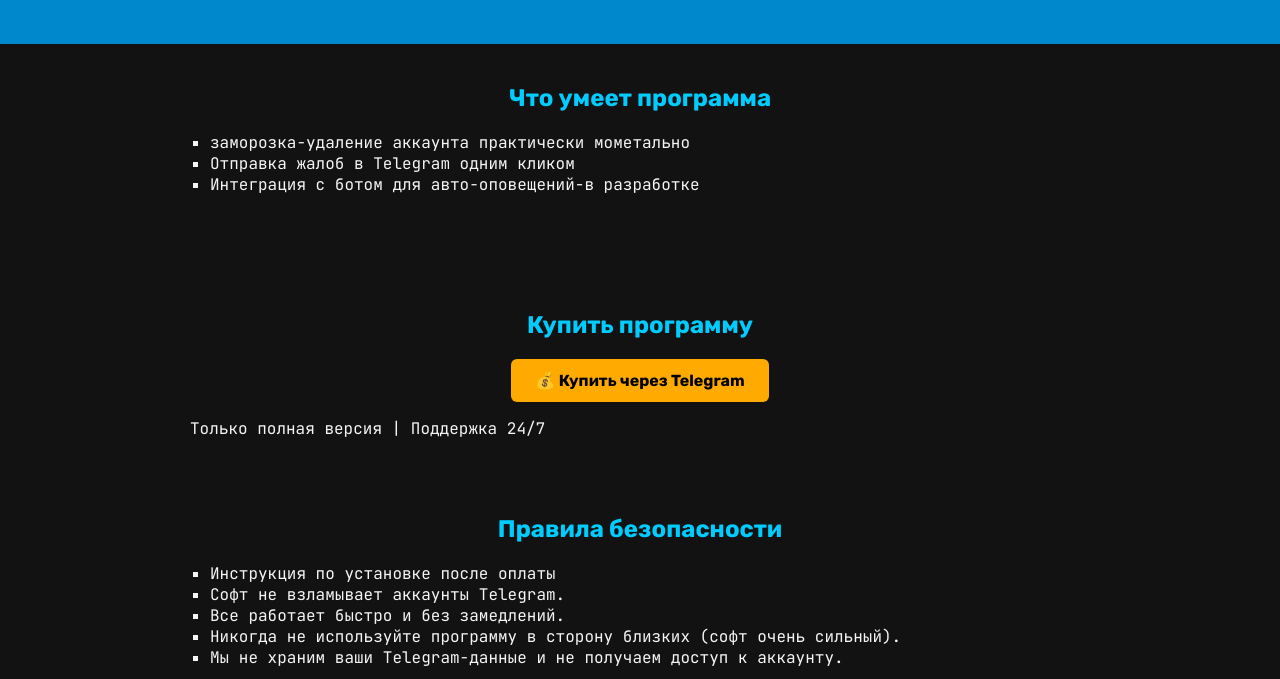
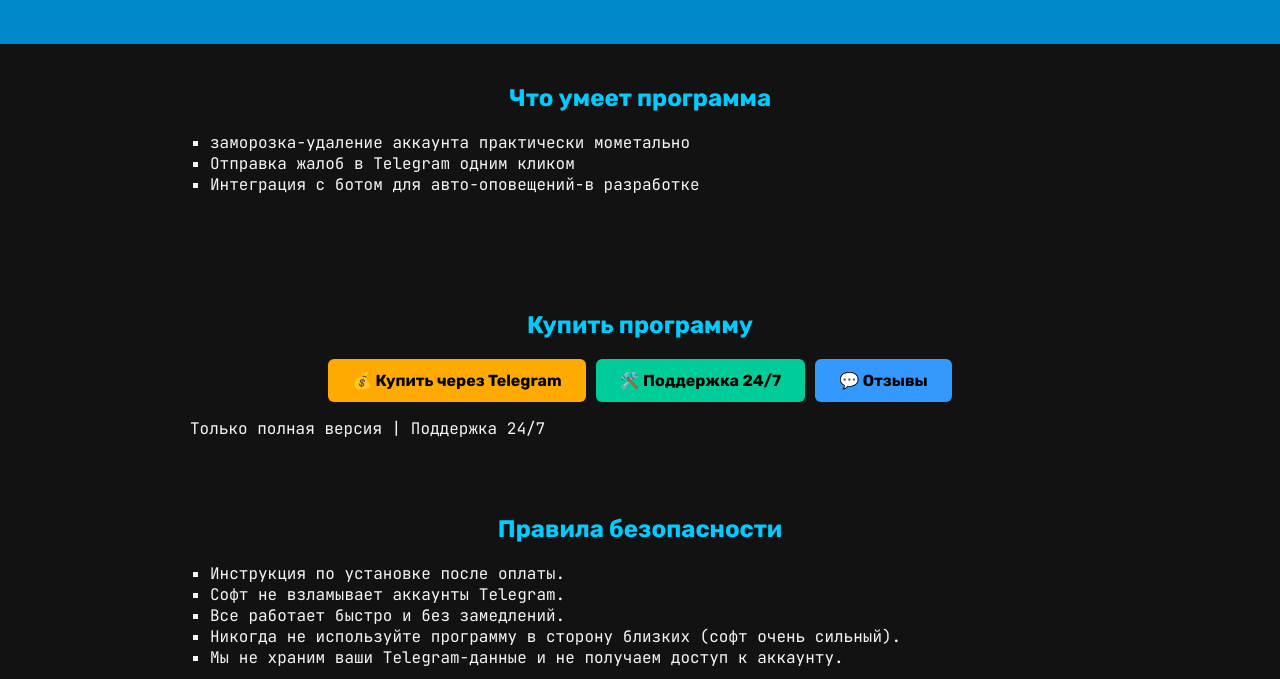
Before and after one commit to muhammadstand/anarxistznozakk, a plain HTML site: page index.html in a window 1280 px wide. Shown: the part 121-800 px from the top of the page. Drawn offline with Linux system fonts and the light colour scheme.

Commit message:
Update index.html

```diff
--- a/index.html
+++ b/index.html
@@ -2,7 +2,7 @@
 <html lang="ru">
 <head>
   <meta charset="UTF-8">
-  <title>Сносер аккаунтов для Telegram</title>
+  <title>Анти-Мошенник для Telegram</title>
   <meta name="viewport" content="width=device-width, initial-scale=1">
   <!-- Google Fonts -->
   <link href="https://fonts.googleapis.com/css2?family=Rubik:wght@400;700&family=JetBrains+Mono&display=swap" rel="stylesheet">
@@ -58,14 +58,17 @@
     .download .buttons {
       display: flex;
       justify-content: center;
+      flex-wrap: wrap;
+      gap: 10px;
       margin-bottom: 15px;
     }
 
-    .download .buy-btn {
+    .buy-btn,
+    .support-btn,
+    .review-btn {
       display: inline-block;
       padding: 12px 24px;
       border-radius: 6px;
-      background-color: #ffaa00;
       color: #000;
       text-decoration: none;
       font-weight: bold;
@@ -73,8 +76,28 @@
       transition: background 0.2s ease;
     }
 
-    .download .buy-btn:hover {
+    .buy-btn {
+      background-color: #ffaa00;
+    }
+
+    .buy-btn:hover {
       background-color: #ff8800;
+    }
+
+    .support-btn {
+      background-color: #00cc99;
+    }
+
+    .support-btn:hover {
+      background-color: #00aa77;
+    }
+
+    .review-btn {
+      background-color: #3399ff;
+    }
+
+    .review-btn:hover {
+      background-color: #1a8cff;
     }
 
     .screenshots .gallery {
@@ -113,7 +136,7 @@
 <body>
   <header>
 
-    <h1>    снос-аккаунтов</h1>
+    <h1>снос-аккаунтов</h1>
     <p>Умный софт для сноса аккаунтов Telegram</p>
   </header>
 
@@ -134,6 +157,8 @@
     <h2>Купить программу</h2>
     <div class="buttons">
       <a href="https://t.me/VkAnarxistt" target="_blank" class="buy-btn">💰 Купить через Telegram</a>
+      <a href="https://t.me/garant_prest1ge" target="_blank" class="support-btn">🛠️ Поддержка 24/7</a>
+      <a href="https://t.me/otzovisnos" target="_blank" class="review-btn">💬 Отзывы</a>
     </div>
     <p>Только полная версия | Поддержка 24/7</p>
   </section>
@@ -141,7 +166,7 @@
   <section class="safety">
     <h2>Правила безопасности</h2>
     <ul>
-      <li>Инструкция по установке после оплаты</li>
+      <li>Инструкция по установке после оплаты.</li>
       <li>Софт не взламывает аккаунты Telegram.</li>
       <li>Все работает быстро и без замедлений.</li>
       <li>Никогда не используйте программу в сторону близких (софт очень сильный).</li>
@@ -151,11 +176,8 @@
 
   <section class="about">
     <h2>О проекте</h2>
-    <p>Этот инструмент создан обученными людьми для сноса аккаунтов. Мы стараемся для вас. Этот софт поможет вам наказать или же заработать деньги на сносе аккаунтов Telegram.
-        Дал другу доступ к софту без оплаты = минус аккаунт
-    </p>
+    <p>Этот инструмент создан обученными людьми для сноса аккаунтов. Мы стараемся для вас. Этот софт поможет вам наказать или же заработать деньги на сносе аккаунтов Telegram. Дал другу доступ к софту без оплаты = минус аккаунт</p>
   </section>
-
   <footer>
     <p>&copy; 2025 SnosAkk Team | <a href="#">Связаться с нами</a></p>
   </footer>
```
